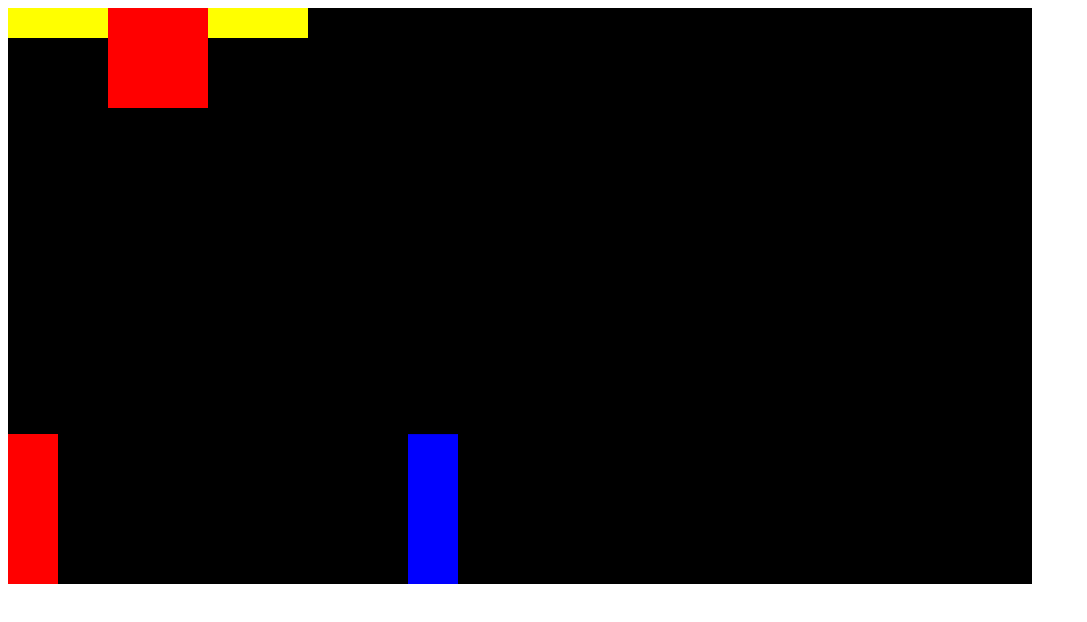
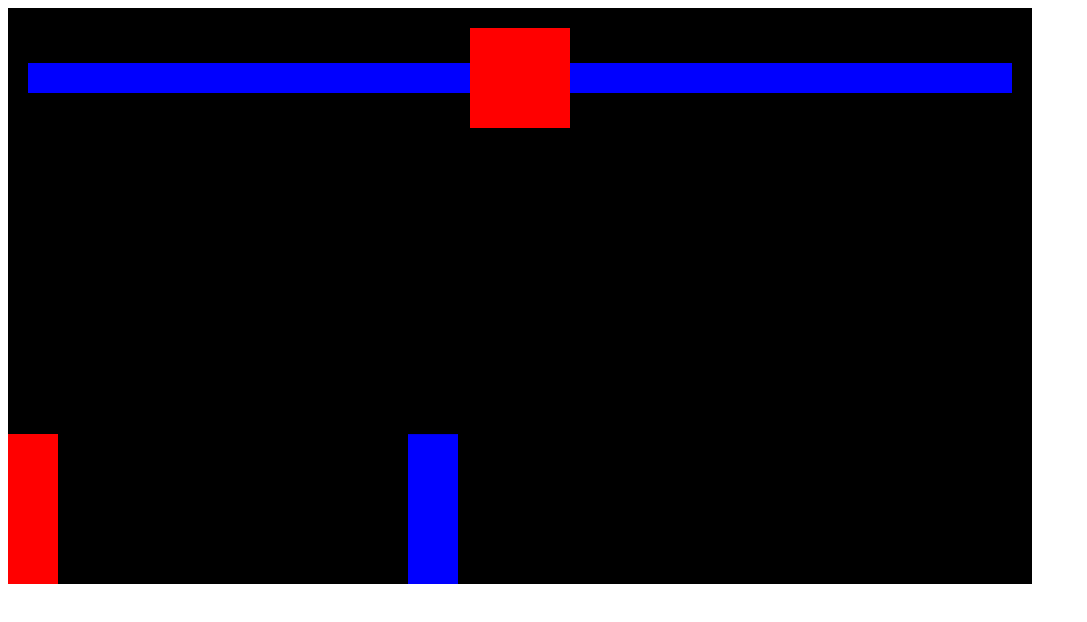
Before and after one commit to emingbt/fighting-game, a plain HTML site: page index.html in a window 1280 px wide. Shown: the whole page, without its empty margins (0-1087 px from the left). Drawn offline with Linux system fonts and the light colour scheme.

Commit message:
Add health bar and make it change with succesful attacks

```diff
--- a/index.html
+++ b/index.html
@@ -1,12 +1,36 @@
+<head>
+
+  <style>
+    * {
+      box-sizing: border-box;
+    }
+  </style>
+</head>
+
 <body>
-  <div style="position: relative;">
-    <div style="position: absolute; display: flex;">
+  <div style="position: relative; display: inline-block;">
+    <div
+      style="
+        position: absolute;
+        display: flex;
+        width: 100%;
+        align-items: center;
+        padding: 20px;"
+    >
       <!-- player health-->
-      <div style="background-color: yellow; height: 30px; width: 100px;"></div>
+      <div style="position: relative; height: 30px; width: 100%; display: flex; justify-content: flex-end;">
+        <div style="background-color: yellow; height: 30px; width: 100%;"></div>
+        <div
+          id="playerHealth"
+          style="position: absolute; background: blue; top: 0; right: 0; bottom: 0; width: 100%;"></div>
+      </div>
       <!-- timer -->
-      <div style="background-color: red; width: 100px; height: 100px;"></div>
+      <div style="background-color: red; width: 100px; height: 100px; flex-shrink: 0;"></div>
       <!-- enemy health-->
-      <div style="background-color: yellow; height: 30px; width: 100px;"></div>
+      <div style="position: relative; height: 30px; width: 100%;">
+        <div style="background-color: yellow; height: 30px;"></div>
+        <div id="enemyHealth" style="position: absolute; background: blue; top: 0; right: 0; bottom: 0; left: 0;"></div>
+      </div>
     </div>
     <canvas></canvas>
   </div>
--- a/index.js
+++ b/index.js
@@ -26,6 +26,7 @@ class Sprite {
     }
     this.color = color
     this.isAttacking = false
+    this.health = 100
   }
 
   draw() {
@@ -165,7 +166,9 @@ function animate() {
     }) &&
     player.isAttacking
   ) {
-    console.log('bam')
+    player.isAttacking = false
+    enemy.health -= 10
+    document.querySelector('#enemyHealth').style.width = enemy.health + '%'
   }
 
   if (
@@ -175,7 +178,9 @@ function animate() {
     }) &&
     enemy.isAttacking
   ) {
-    console.log('bom')
+    enemy.isAttacking = false
+    player.health -= 10
+    document.querySelector('#playerHealth').style.width = player.health + '%'
   }
 }
 
```
